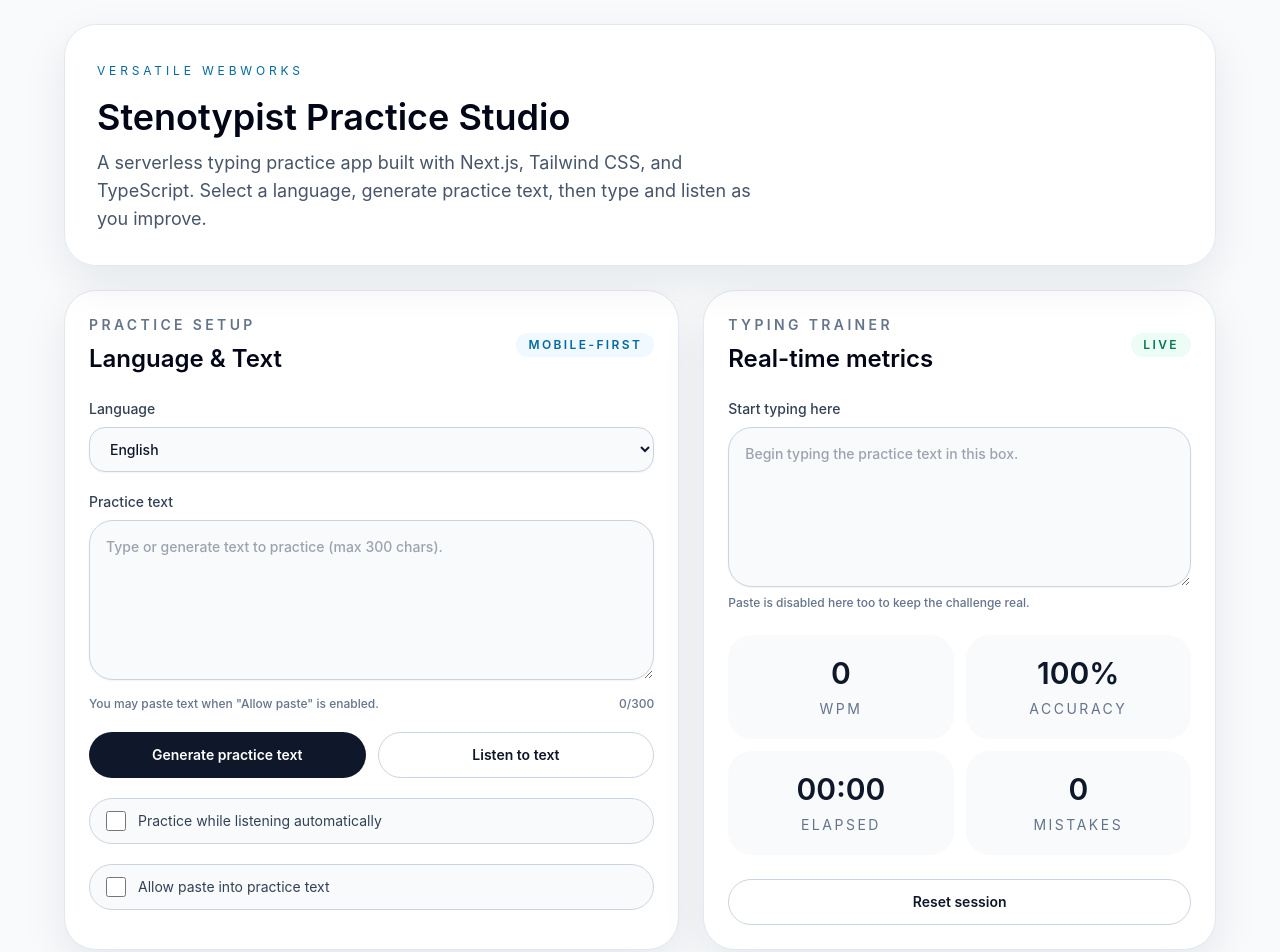
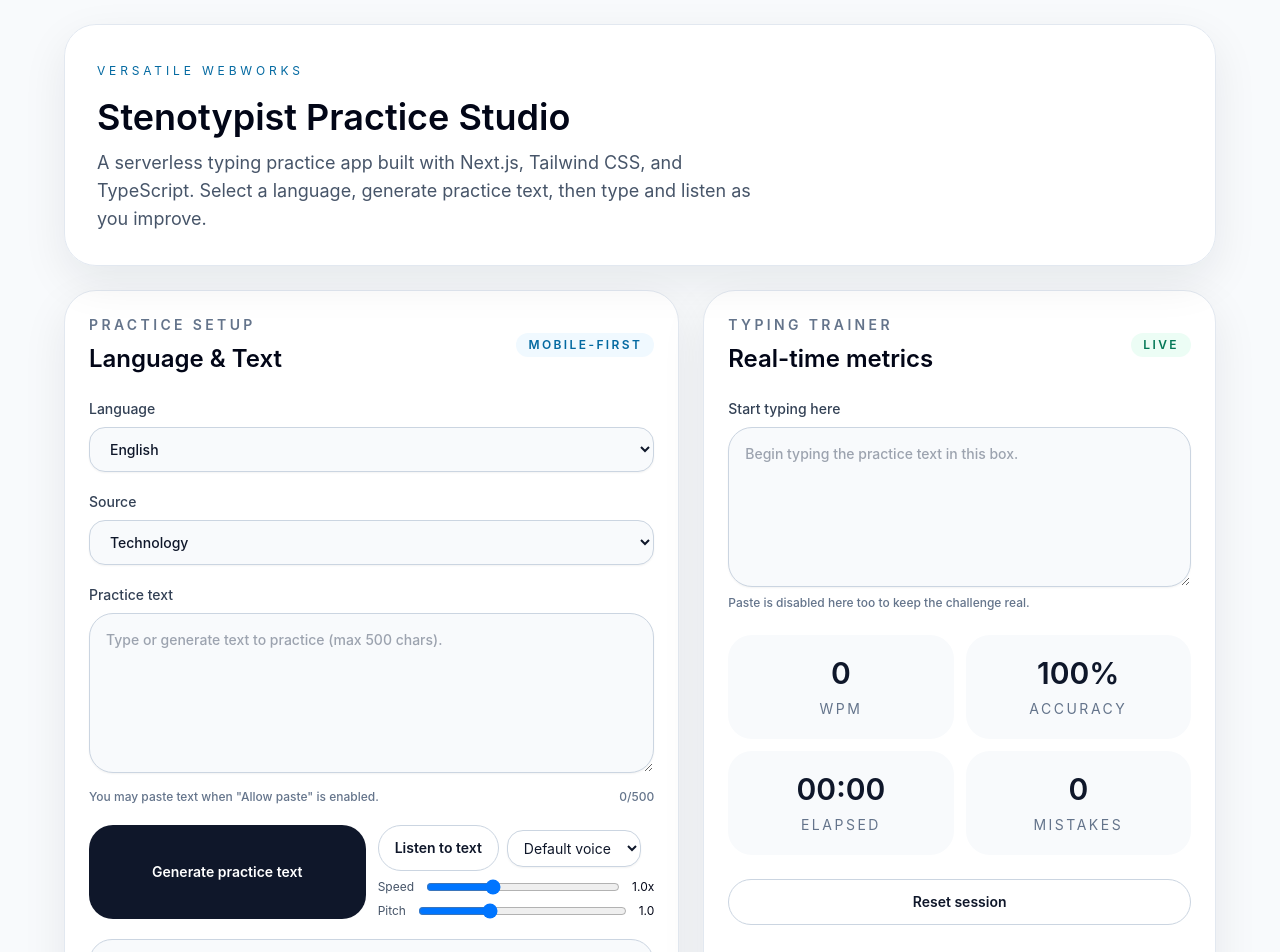
Before and after one commit to versatilewebworks/versatilewebworks.github.io, a Next.js app: page / in a window 1280 px wide. Shown: the top 952 px of the page. Built offline with nearby package versions, Linux system fonts and the light colour scheme.

Commit message:
Practice text updated

```diff
--- /dev/null
+++ b/app/api/generate/route.ts
@@ -0,0 +1,68 @@
+import type { NextRequest } from 'next/server';
+
+export async function GET(req: NextRequest) {
+  const url = new URL(req.url);
+  const category = (url.searchParams.get('category') || 'technology').toLowerCase();
+
+  const feeds: Record<string, string[]> = {
+    business: [
+      'https://www.reuters.com/business/feed',
+      'https://www.ft.com/?edition=international&format=rss'
+    ],
+    technology: [
+      'https://techcrunch.com/feed/',
+      'https://www.theverge.com/rss/index.xml'
+    ],
+    sports: [
+      'https://www.espn.com/espn/rss/news',
+      'https://www.skysports.com/rss/12040'
+    ]
+  };
+
+  const list = feeds[category] ?? feeds['technology'];
+
+  async function fetchFirstSnippet(feedUrl: string) {
+    try {
+      const res = await fetch(feedUrl, { headers: { 'User-Agent': 'versatilewebworks/1.0' } });
+      if (!res.ok) return null;
+      const txt = await res.text();
+      // crude parsing: look for <item> ... </item> and extract <title> or <description>
+      const itemMatch = txt.match(/<item[\s\S]*?<title>([\s\S]*?)<\/(title)>/i);
+      if (itemMatch && itemMatch[1]) {
+        const title = itemMatch[1];
+        const clean = title.replace(/<[^>]+>/g, '').replace(/\s+/g, ' ').trim();
+        if (clean) return clean;
+      }
+
+      // fallback: find first <description>
+      const descMatch = txt.match(/<description>([\s\S]*?)<\/(description)>/i);
+      if (descMatch && descMatch[1]) {
+        const d = descMatch[1].replace(/<[^>]+>/g, '').replace(/\s+/g, ' ').trim();
+        if (d) return d;
+      }
+
+      // Atom entries
+      const entryMatch = txt.match(/<entry[\s\S]*?<title>([\s\S]*?)<\/(title)>/i);
+      if (entryMatch && entryMatch[1]) {
+        const e = entryMatch[1].replace(/<[^>]+>/g, '').replace(/\s+/g, ' ').trim();
+        if (e) return e;
+      }
+
+      return null;
+    } catch (e) {
+      return null;
+    }
+  }
+
+  for (const f of list) {
+    const snippet = await fetchFirstSnippet(f);
+    if (snippet) {
+      const truncated = snippet.slice(0, 500);
+      return new Response(JSON.stringify({ text: truncated }), { headers: { 'Content-Type': 'application/json' } });
+    }
+  }
+
+  // final fallback - static sample
+  const fallback = 'Practice makes progress — type steadily, focus on accuracy, then increase speed.';
+  return new Response(JSON.stringify({ text: fallback.slice(0, 500) }), { headers: { 'Content-Type': 'application/json' } });
+}
--- a/app/page.tsx
+++ b/app/page.tsx
@@ -42,6 +42,11 @@ export default function Home() {
   const [typingText, setTypingText] = useState('');
   const [listenWhileTyping, setListenWhileTyping] = useState(false);
   const [allowPaste, setAllowPaste] = useState(false);
+  const [category, setCategory] = useState<'business'|'technology'|'sports'>('technology');
+  const [voices, setVoices] = useState<SpeechSynthesisVoice[]>([]);
+  const [selectedVoice, setSelectedVoice] = useState<string | null>(null);
+  const [rate, setRate] = useState(1);
+  const [pitch, setPitch] = useState(1);
   const [mistakes, setMistakes] = useState(0);
   const [wpm, setWpm] = useState(0);
   const [accuracy, setAccuracy] = useState(100);
@@ -74,6 +79,24 @@ export default function Home() {
   }, [completed]);
 
   useEffect(() => {
+    if (typeof window === 'undefined' || !('speechSynthesis' in window)) return;
+    const load = () => {
+      const v = window.speechSynthesis.getVoices();
+      setVoices(v);
+      if (v.length && !selectedVoice) setSelectedVoice(v[0].name);
+    };
+    load();
+    window.speechSynthesis.onvoiceschanged = load;
+    return () => {
+      try {
+        // clear handler
+        // @ts-ignore
+        window.speechSynthesis.onvoiceschanged = null;
+      } catch {}
+    };
+  }, [selectedVoice]);
+
+  useEffect(() => {
     if (!typingText || !sourceText) {
       setAccuracy(100);
       setWpm(0);
@@ -102,8 +125,20 @@ export default function Home() {
     }
   }, [typingText, sourceText]);
 
-  const handleGenerate = () => {
-    setSourceText(getRandomText(language).slice(0, 300));
+  const handleGenerate = async () => {
+    // Try server-side fetch for latest news snippet, fall back to built-in samples
+    try {
+      const res = await fetch(`/api/generate?category=${encodeURIComponent(category)}`);
+      if (res.ok) {
+        const json = await res.json();
+        setSourceText((json.text || getRandomText(language)).slice(0, 500));
+      } else {
+        setSourceText(getRandomText(language).slice(0, 500));
+      }
+    } catch (e) {
+      setSourceText(getRandomText(language).slice(0, 500));
+    }
+
     setTypingText('');
     setCompleted(false);
     setMistakes(0);
@@ -143,8 +178,12 @@ export default function Home() {
 
     const utterance = new SpeechSynthesisUtterance(text);
     utterance.lang = lang;
-    utterance.rate = 1;
-    utterance.pitch = 1;
+    utterance.rate = rate;
+    utterance.pitch = pitch;
+    if (selectedVoice) {
+      const v = voices.find((x) => x.name === selectedVoice || x.voiceURI === selectedVoice);
+      if (v) utterance.voice = v;
+    }
     window.speechSynthesis.speak(utterance);
   };
 
@@ -183,7 +222,7 @@ export default function Home() {
   };
 
   const handleSourcePaste = (event: React.ClipboardEvent<HTMLTextAreaElement>) => {
-    // If paste is disabled, block it. If enabled, insert up to 300 characters.
+    // If paste is disabled, block it. If enabled, insert up to 500 characters.
     if (!allowPaste) {
       event.preventDefault();
       return;
@@ -196,9 +235,9 @@ export default function Home() {
     const end = el.selectionEnd ?? sourceText.length;
     const before = sourceText.slice(0, start);
     const after = sourceText.slice(end);
-    const allowed = Math.max(0, 300 - (before.length + after.length));
+    const allowed = Math.max(0, 500 - (before.length + after.length));
     const insert = paste.slice(0, allowed);
-    const newText = (before + insert + after).slice(0, 300);
+    const newText = (before + insert + after).slice(0, 500);
     setSourceText(newText);
   };
 
@@ -239,19 +278,32 @@ export default function Home() {
               </label>
 
               <label className="grid gap-2 text-sm font-medium text-slate-700">
+                Source
+                <select
+                  value={category}
+                  onChange={(e) => setCategory(e.target.value as any)}
+                  className="rounded-2xl border border-slate-300 bg-slate-50 px-4 py-3 text-slate-900 shadow-sm outline-none focus:border-sky-500 focus:ring-2 focus:ring-sky-200"
+                >
+                  <option value="business">Business</option>
+                  <option value="technology">Technology</option>
+                  <option value="sports">Sports</option>
+                </select>
+              </label>
+
+              <label className="grid gap-2 text-sm font-medium text-slate-700">
                 Practice text
                 <textarea
                   value={sourceText}
-                  onChange={(event) => setSourceText(event.target.value.slice(0, 300))}
+                  onChange={(event) => setSourceText(event.target.value.slice(0, 500))}
                   onPaste={handleSourcePaste}
                   rows={6}
-                  maxLength={300}
+                  maxLength={500}
                   className="min-h-[10rem] rounded-3xl border border-slate-300 bg-slate-50 px-4 py-4 text-slate-900 shadow-sm outline-none focus:border-sky-500 focus:ring-2 focus:ring-sky-200"
-                  placeholder="Type or generate text to practice (max 300 chars)."
+                  placeholder="Type or generate text to practice (max 500 chars)."
                 />
                 <div className="mt-2 flex items-center justify-between">
                   <p className="text-xs text-slate-500">You may paste text when "Allow paste" is enabled.</p>
-                  <p className="text-xs text-slate-500">{sourceText.length}/300</p>
+                  <p className="text-xs text-slate-500">{sourceText.length}/500</p>
                 </div>
               </label>
 
@@ -263,6 +315,9 @@ export default function Home() {
                 >
                   Generate practice text
                 </button>
+
+                <div className="space-y-2">
+                  <div className="flex items-center gap-2">
                     <button
                       type="button"
                       onClick={handlePlay}
@@ -270,6 +325,46 @@ export default function Home() {
                     >
                       Listen to text
                     </button>
+                    <select
+                      value={selectedVoice ?? ''}
+                      onChange={(e) => setSelectedVoice(e.target.value || null)}
+                      className="rounded-2xl border border-slate-300 bg-white px-3 py-2 text-sm text-slate-900 shadow-sm outline-none"
+                    >
+                      <option value="">Default voice</option>
+                      {voices.map((v) => (
+                        <option key={v.voiceURI || v.name} value={v.name}>{v.name} {v.lang}</option>
+                      ))}
+                    </select>
+                  </div>
+
+                  <div className="flex items-center gap-3">
+                    <label className="text-xs text-slate-600">Speed</label>
+                    <input
+                      type="range"
+                      min="0.5"
+                      max="2"
+                      step="0.1"
+                      value={rate}
+                      onChange={(e) => setRate(Number(e.target.value))}
+                      className="w-full"
+                    />
+                    <span className="text-xs">{rate.toFixed(1)}x</span>
+                  </div>
+
+                  <div className="flex items-center gap-3">
+                    <label className="text-xs text-slate-600">Pitch</label>
+                    <input
+                      type="range"
+                      min="0.5"
+                      max="2"
+                      step="0.1"
+                      value={pitch}
+                      onChange={(e) => setPitch(Number(e.target.value))}
+                      className="w-full"
+                    />
+                    <span className="text-xs">{pitch.toFixed(1)}</span>
+                  </div>
+                </div>
               </div>
               <label className="flex items-center gap-3 rounded-3xl border border-slate-300 bg-slate-50 px-4 py-3 text-sm text-slate-700">
                 <input
@@ -309,7 +404,7 @@ export default function Home() {
                 onChange={handleTypingChange}
                   onPaste={handleTypingPaste}
                 rows={6}
-                  maxLength={300}
+                  maxLength={500}
                 className="min-h-[10rem] rounded-3xl border border-slate-300 bg-slate-50 px-4 py-4 text-slate-900 shadow-sm outline-none focus:border-sky-500 focus:ring-2 focus:ring-sky-200"
                 placeholder="Begin typing the practice text in this box."
               />
```
Lines whose indentation alone changed are shown as unchanged.
